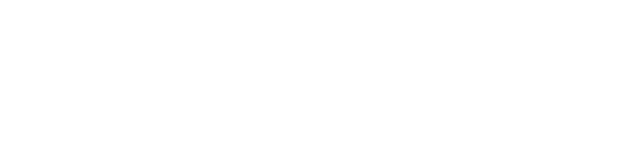
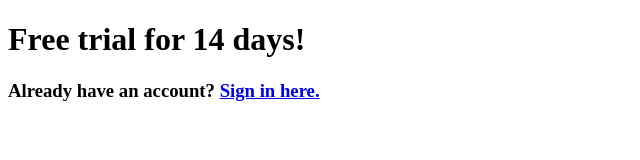
Before and after one commit to alexlearning77/Survey_form, a plain HTML site: page index.html in a window 1280 px wide. Shown: the whole page, without its empty margins (0-640 px from the left). Drawn offline with Linux system fonts and the light colour scheme.

Commit message:
Sorting layout

```diff
--- a/index.html
+++ b/index.html
@@ -8,6 +8,12 @@
     <link href="styles.css" type="stylesheets">
 </head>
 <body>
-    <main></main>
+    <main>
+        <h1>Free <strong>trial</strong> for 14 days!</h1>
+        <h3>Already have an account? <a href="#">Sign in here.</a></h3>
+        <section>
+
+        </section>
+    </main>
 </body>
 </html>
--- a/styles.css
+++ b/styles.css
@@ -1,6 +1,4 @@
-main {
-    width: 100px;
-    height: 100px;
-    border: 2px solid green;
-    margin: 50px;
+* {
+    margin: 0;
+    padding: 0;
 }
```
